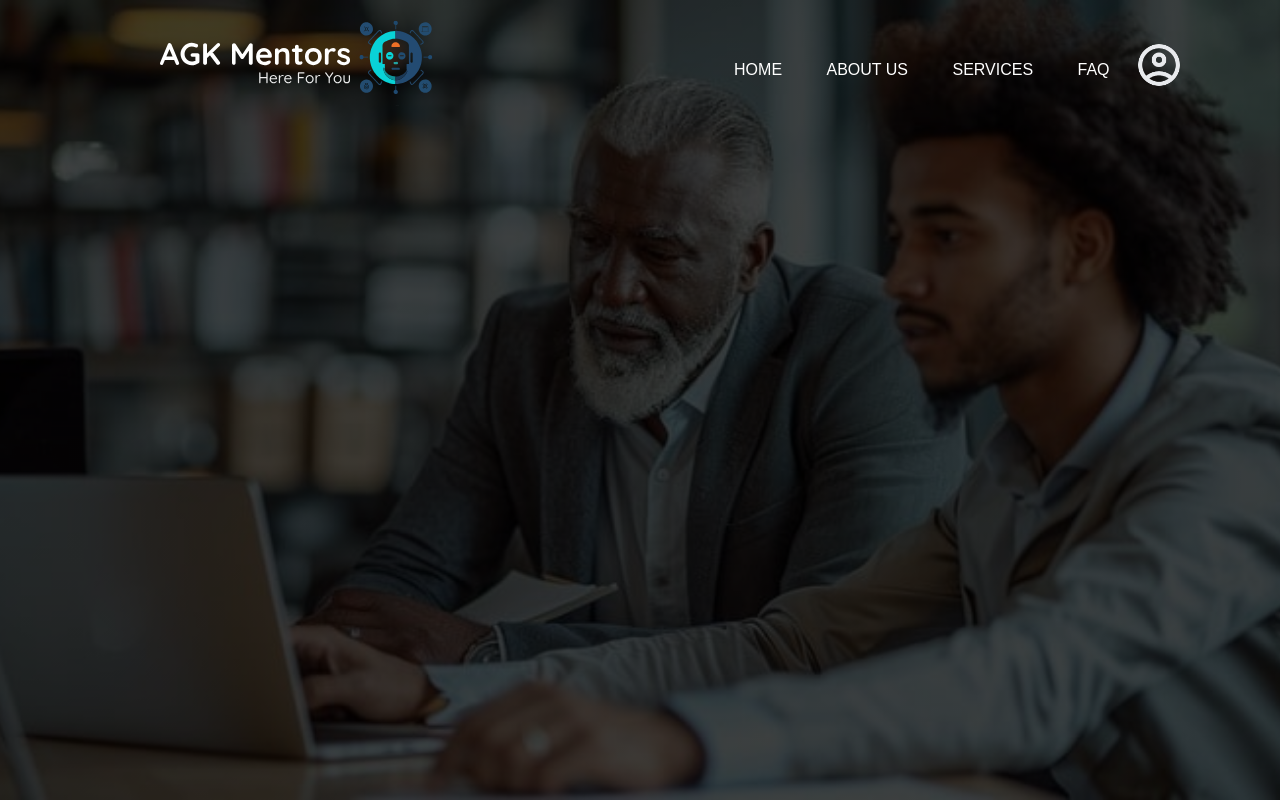
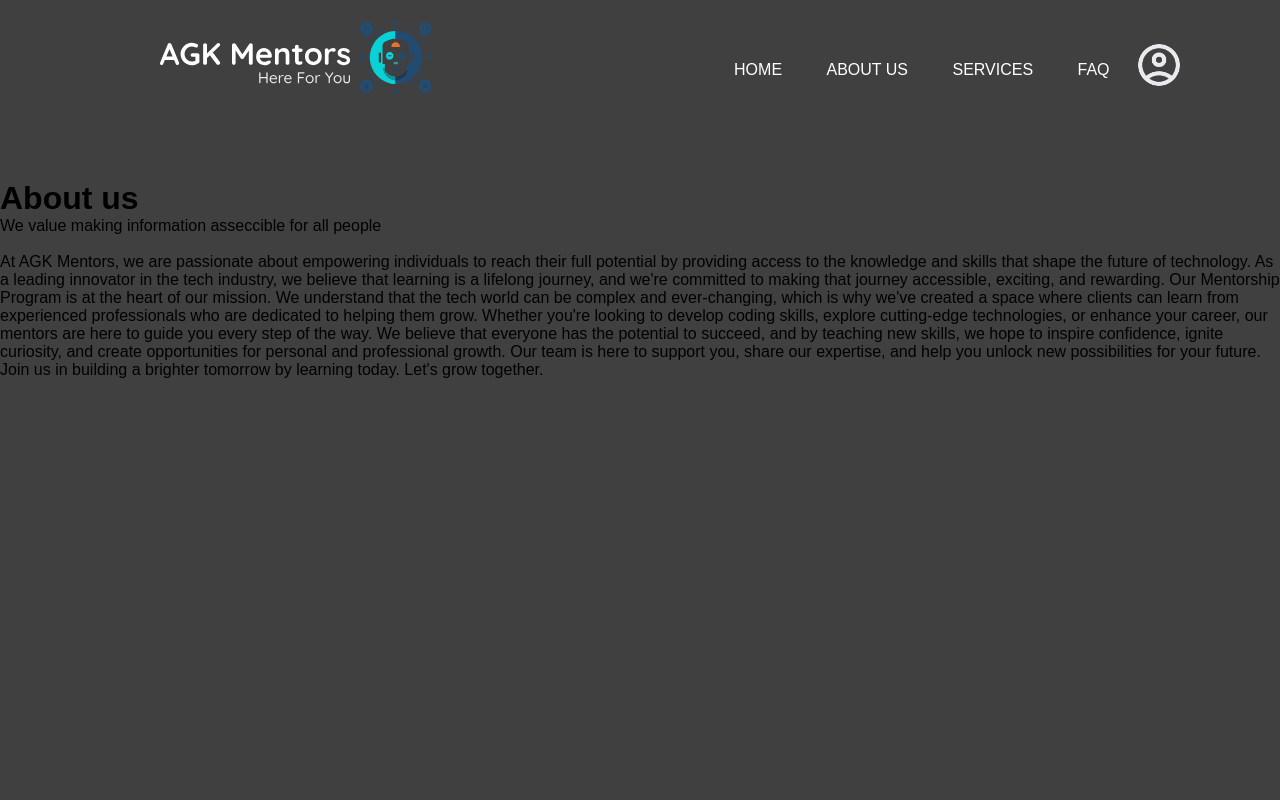
Before and after one commit to kkamionka/Mentoring-website-IBM, a PHP site: page /about-page.html in a window 1280 px wide. Run offline with PHP 8.4, Linux system fonts and the light colour scheme.

Commit message:
Gabija commit 50th

```diff
--- a/about-page.html
+++ b/about-page.html
@@ -23,6 +23,25 @@
                 </a>
             </ul>
         </div>
+        <div class="heading">
+            <h1>About us</h1>
+            <p> We value making information asseccible for all people</p>
+        </div>
+        <section class="about-us">
+            <img scr="images/image4.jpg">
+            <div class="content">
+                <p>At AGK Mentors, we are passionate about empowering individuals to reach their full potential by providing access to the knowledge and skills that shape the future of technology. As a leading innovator in the tech industry, we believe that learning is a lifelong journey, and we're committed to making that journey accessible, exciting, and rewarding.
+                    Our Mentorship Program is at the heart of our mission. We understand that the tech world can be complex and ever-changing, which is why we've created a space where clients can learn from experienced professionals who are dedicated to helping them grow. Whether you're looking to develop coding skills, explore cutting-edge technologies, or enhance your career, our mentors are here to guide you every step of the way.
+                    We believe that everyone has the potential to succeed, and by teaching new skills, we hope to inspire confidence, ignite curiosity, and create opportunities for personal and professional growth. Our team is here to support you, share our expertise, and help you unlock new possibilities for your future.
+                    Join us in building a brighter tomorrow by learning today. Let's grow together.
+                </p>
+            </div>
     </div>
+
+
+
+
+    </section>
+
 </body>
 </html>
--- a/aboutpage.css
+++ b/aboutpage.css
@@ -7,7 +7,7 @@
 .banner {
     width: 100%;
     height: 100vh;
-    background-image: linear-gradient(rgba(0, 0, 0, 0.75),rgba(0, 0, 0, 0.75)), url(images/image3.jpg);
+    background-image: linear-gradient(rgba(0, 0, 0, 0.75),rgba(0, 0, 0, 0.75)), url();
     background-size: cover;
     background-position: center;
 }
```
